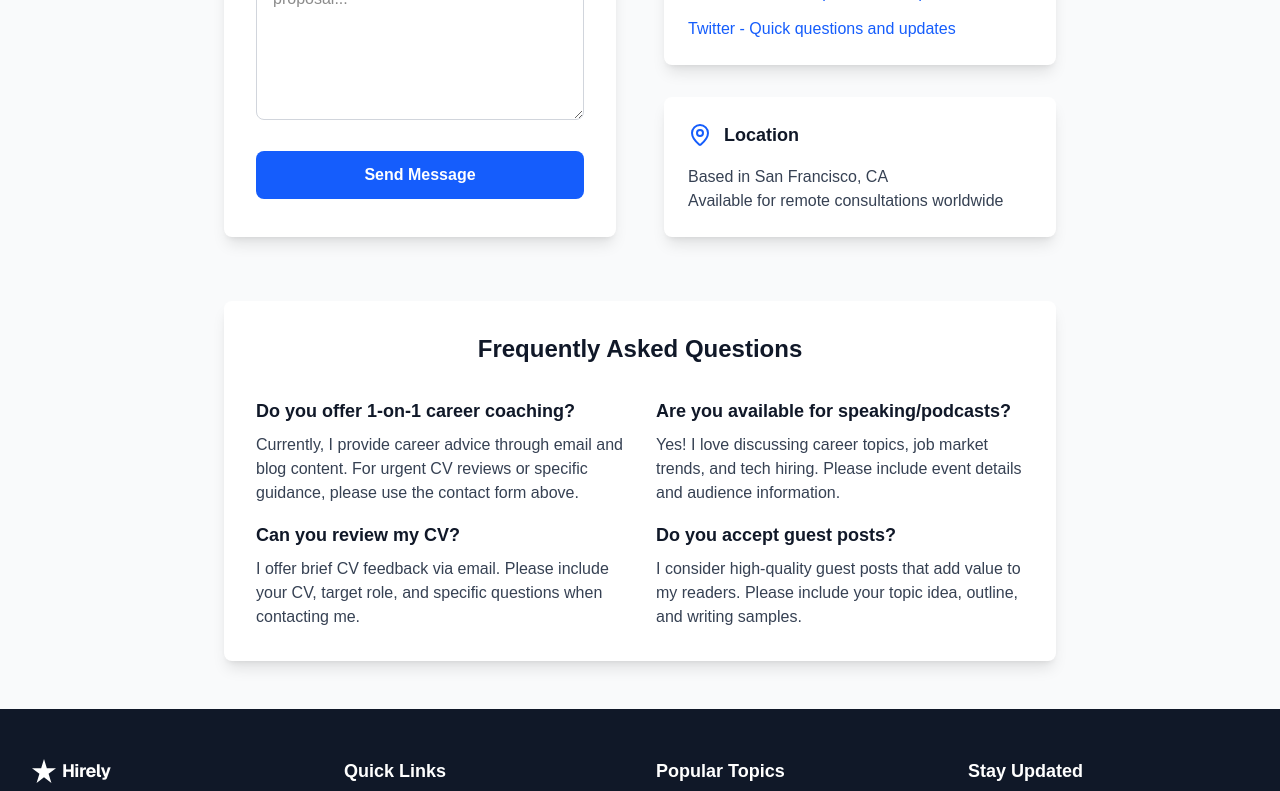
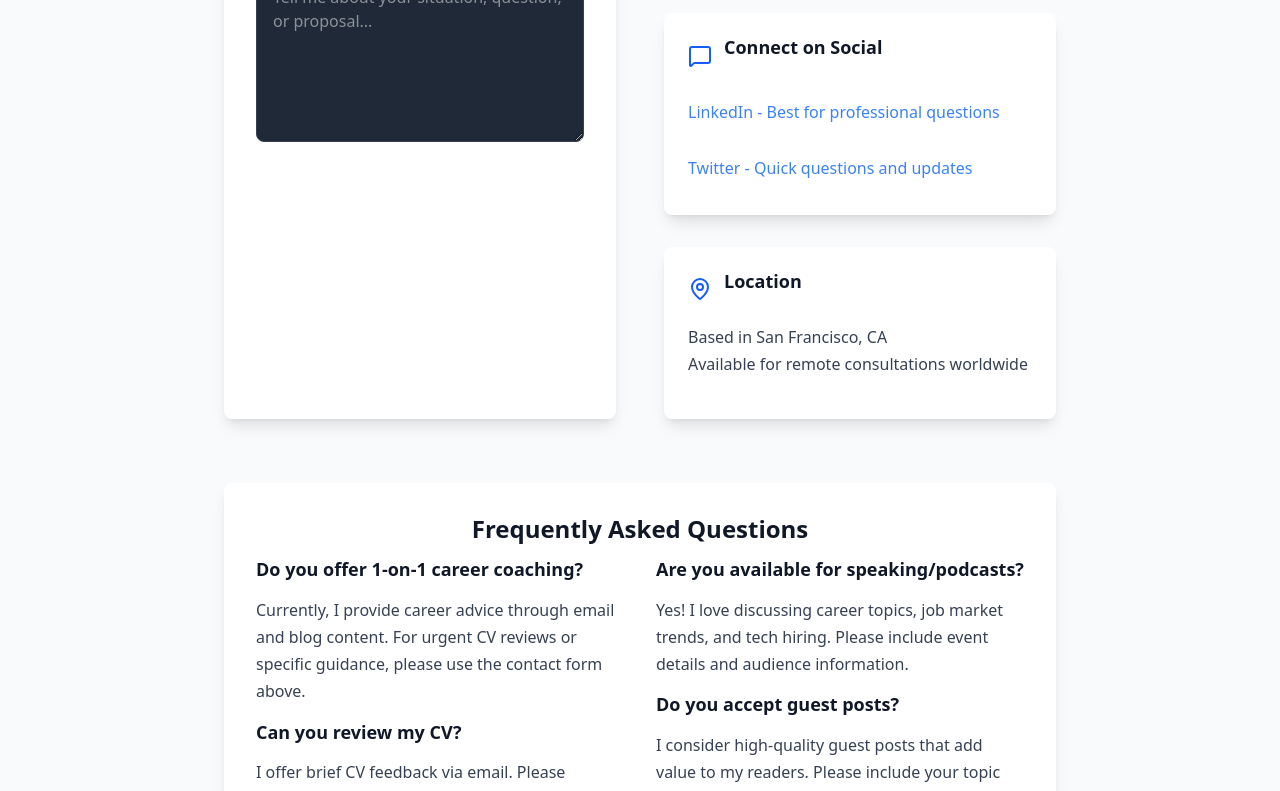
Before and after one commit to aminemaliki7/Careerpro, a Next.js app: page /contact in a window 1280 px wide. Shown: the part 740-1531 px from the top of the page. Built offline with nearby package versions, Linux system fonts and the light colour scheme; no server answers.

Commit message:
build good

```diff
--- a/src/app/globals.css
+++ b/src/app/globals.css
@@ -3,6 +3,28 @@
 :root {
   --background: #ffffff;
   --foreground: #171717;
+  /* Mobile-first spacing variables */
+  --spacing-xs: 0.5rem;
+  --spacing-sm: 0.75rem;
+  --spacing-md: 1rem;
+  --spacing-lg: 1.5rem;
+  --spacing-xl: 2rem;
+  --spacing-2xl: 3rem;
+
+  /* Mobile-optimized font sizes */
+  --text-xs: 0.75rem;
+  --text-sm: 0.875rem;
+  --text-base: 1rem;
+  --text-lg: 1.125rem;
+  --text-xl: 1.25rem;
+  --text-2xl: 1.5rem;
+  --text-3xl: 1.875rem;
+  --text-4xl: 2.25rem;
+
+  /* Mobile touch targets */
+  --touch-target: 44px;
+  --border-radius: 8px;
+  --border-radius-lg: 12px;
 }
 
 @theme inline {
@@ -19,12 +41,233 @@
   }
 }
 
+/* Base body styles with mobile optimization */
 body {
   background: var(--background);
   color: var(--foreground);
-  font-family: Arial, Helvetica, sans-serif;
+  font-family: var(--font-sans), system-ui, -apple-system, sans-serif;
+  line-height: 1.6;
+  -webkit-text-size-adjust: 100%;
+  -moz-text-size-adjust: 100%;
+  text-size-adjust: 100%;
+  min-width: 320px;
 }
-/* Add to your globals.css */
+
+/* Hide Clerk development banner */
 .cl-dev-banner {
   display: none !important;
 }
+
+/* Mobile-first typography improvements */
+h1, h2, h3, h4, h5, h6 {
+  line-height: 1.2;
+  font-weight: 700;
+  margin-bottom: var(--spacing-md);
+}
+
+h1 {
+  font-size: var(--text-2xl);
+  margin-bottom: var(--spacing-lg);
+}
+
+h2 {
+  font-size: var(--text-xl);
+}
+
+h3 {
+  font-size: var(--text-lg);
+}
+
+/* Mobile-optimized paragraph spacing */
+p {
+  margin-bottom: var(--spacing-md);
+  line-height: 1.7;
+}
+
+/* Touch-friendly button defaults */
+button, [role="button"] {
+  min-height: var(--touch-target);
+  min-width: var(--touch-target);
+  padding: var(--spacing-sm) var(--spacing-md);
+  border-radius: var(--border-radius);
+  font-weight: 500;
+  transition: all 0.2s ease;
+  cursor: pointer;
+  border: none;
+  background: transparent;
+}
+
+/* Touch-friendly links */
+a {
+  min-height: var(--touch-target);
+  display: inline-flex;
+  align-items: center;
+  text-decoration: none;
+  color: #3b82f6;
+  transition: color 0.2s ease;
+}
+
+a:hover {
+  color: #1d4ed8;
+}
+
+/* Form inputs mobile optimization */
+input, textarea, select {
+  min-height: var(--touch-target);
+  padding: var(--spacing-sm) var(--spacing-md);
+  border: 1px solid #d1d5db;
+  border-radius: var(--border-radius);
+  font-size: 16px; /* Prevents zoom on iOS */
+  line-height: 1.5;
+  transition: border-color 0.2s ease;
+}
+
+input:focus, textarea:focus, select:focus {
+  outline: none;
+  border-color: #3b82f6;
+  box-shadow: 0 0 0 3px rgba(59, 130, 246, 0.1);
+}
+
+/* Mobile scrollbar styling */
+::-webkit-scrollbar {
+  width: 4px;
+  height: 4px;
+}
+
+::-webkit-scrollbar-track {
+  background: transparent;
+}
+
+::-webkit-scrollbar-thumb {
+  background: rgba(0, 0, 0, 0.2);
+  border-radius: 2px;
+}
+
+/* Mobile-specific utilities */
+.mobile-container {
+  padding-left: var(--spacing-md);
+  padding-right: var(--spacing-md);
+  max-width: 100vw;
+  overflow-x: hidden;
+}
+
+.mobile-text {
+  font-size: var(--text-base);
+  line-height: 1.6;
+}
+
+.mobile-heading {
+  font-size: var(--text-2xl);
+  line-height: 1.2;
+  font-weight: 700;
+}
+
+/* Touch-friendly spacing */
+.mobile-spacing {
+  margin-bottom: var(--spacing-lg);
+}
+
+.mobile-padding {
+  padding: var(--spacing-md);
+}
+
+/* Responsive breakpoints */
+@media (min-width: 640px) {
+  :root {
+    --text-xs: 0.75rem;
+    --text-sm: 0.875rem;
+    --text-base: 1rem;
+    --text-lg: 1.125rem;
+    --text-xl: 1.25rem;
+    --text-2xl: 1.5rem;
+    --text-3xl: 1.875rem;
+    --text-4xl: 2.25rem;
+  }
+
+  h1 {
+    font-size: var(--text-3xl);
+  }
+
+  h2 {
+    font-size: var(--text-2xl);
+  }
+
+  .mobile-container {
+    padding-left: var(--spacing-lg);
+    padding-right: var(--spacing-lg);
+  }
+}
+
+@media (min-width: 768px) {
+  :root {
+    --text-4xl: 2.5rem;
+    --text-3xl: 2rem;
+  }
+
+  h1 {
+    font-size: var(--text-4xl);
+  }
+
+  .mobile-container {
+    padding-left: var(--spacing-xl);
+    padding-right: var(--spacing-xl);
+  }
+}
+
+@media (min-width: 1024px) {
+  .mobile-container {
+    padding-left: var(--spacing-2xl);
+    padding-right: var(--spacing-2xl);
+  }
+}
+
+/* Mobile tap highlight and touch optimizations */
+* {
+  -webkit-tap-highlight-color: transparent;
+  -webkit-touch-callout: none;
+}
+
+/* Allow text selection for inputs and editable content */
+input, textarea, [contenteditable] {
+  -webkit-user-select: text;
+  -khtml-user-select: text;
+  -moz-user-select: text;
+  -ms-user-select: text;
+  user-select: text;
+}
+
+/* Smooth scrolling for mobile */
+html {
+  -webkit-overflow-scrolling: touch;
+  scroll-behavior: smooth;
+}
+
+/* Prevent horizontal scroll and ensure proper sizing */
+body {
+  overflow-x: hidden;
+  position: relative;
+  width: 100%;
+}
+
+/* Mobile touch improvements for interactive elements */
+button, a, [role="button"] {
+  -webkit-user-select: none;
+  -moz-user-select: none;
+  -ms-user-select: none;
+  user-select: none;
+  touch-action: manipulation;
+}
+  input, textarea, select {
+    background: #1f2937;
+    border-color: #374151;
+    color: #f9fafb;
+  }
+
+  input:focus, textarea:focus, select:focus {
+    border-color: #60a5fa;
+    box-shadow: 0 0 0 3px rgba(96, 165, 250, 0.1);
+  }
+
+  ::-webkit-scrollbar-thumb {
+    background: rgba(255, 255, 255, 0.2);
+  }
--- a/src/app/layout.tsx
+++ b/src/app/layout.tsx
@@ -17,9 +17,31 @@ const geistMono = Geist_Mono({
   subsets: ['latin'],
 })
 
+export const viewport = {
+  width: 'device-width',
+  initialScale: 1,
+  maximumScale: 1,
+  userScalable: false,
+}
+
 export const metadata: Metadata = {
   title: 'Hirely - Expert Career Advice & Job Search Strategies',
   description: 'Get expert career advice, CV optimization tips, and job search strategies to land your dream tech job.',
+  keywords: 'career advice, job search, CV optimization, tech jobs, interview tips',
+  authors: [{ name: 'Hirely Team' }],
+  creator: 'Hirely',
+  publisher: 'Hirely',
+  openGraph: {
+    title: 'Hirely - Expert Career Advice & Job Search Strategies',
+    description: 'Get expert career advice, CV optimization tips, and job search strategies to land your dream tech job.',
+    type: 'website',
+    locale: 'en_US',
+  },
+  twitter: {
+    card: 'summary_large_image',
+    title: 'Hirely - Expert Career Advice & Job Search Strategies',
+    description: 'Get expert career advice, CV optimization tips, and job search strategies to land your dream tech job.',
+  },
   icons: {
     icon: '../images/blog/logo.svg',
   },
@@ -32,15 +54,33 @@ export default function RootLayout({
 }>) {
   return (
     <ClerkProvider>
-      <html lang="en">
-        <body className={`${geistSans.variable} ${geistMono.variable} antialiased`}>
-          <div className="flex flex-col min-h-screen">
+      <html lang="en" className="scroll-smooth">
+        <body
+          className={`
+            ${geistSans.variable} ${geistMono.variable}
+            antialiased
+            text-gray-900
+            bg-white
+            overflow-x-hidden
+          `}
+        >
+          {/* Mobile-first responsive container */}
+          <div className="flex flex-col min-h-screen w-full max-w-full">
+            {/* Header with mobile optimization */}
             <Header />
-            <main className="flex-grow">
-              {children}
+
+            {/* Main content area with proper mobile spacing */}
+            <main className="flex-grow w-full">
+              <div className="w-full max-w-full overflow-x-hidden">
+                {children}
+              </div>
             </main>
+
+            {/* Footer */}
             <Footer />
           </div>
+
+
         </body>
       </html>
     </ClerkProvider>
```
Also changed, not shown: src/app/page.tsx (+116 -101 lines).
